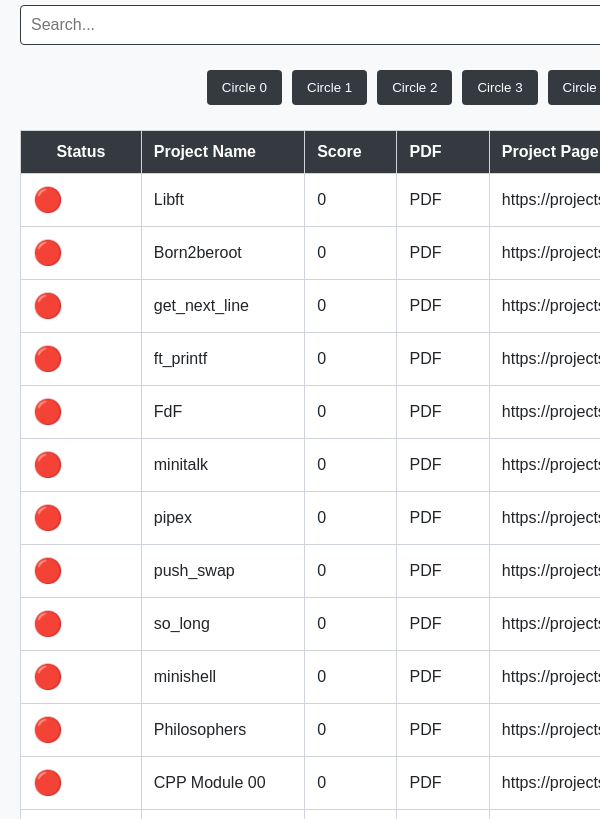
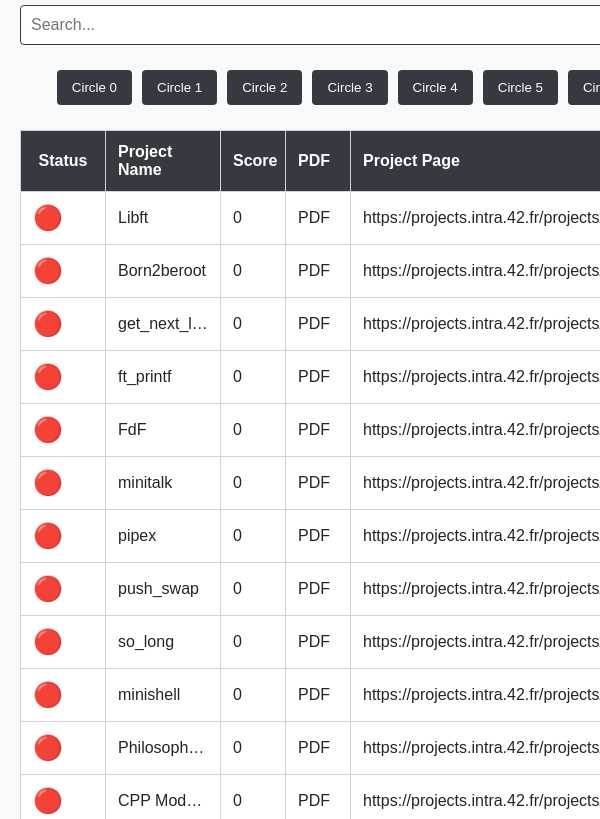
Before and after one commit to swonlee-13/42MiniHackerthon, a browser extension: page hard-coding/popup.html in a window 400 px wide. Shown: the part 93-912 px from the top of the page, 600 px wide, since content can reach past the window. Drawn offline with Linux system fonts and the light colour scheme.

Commit message:
extension size

```diff
--- a/hard-coding/popup.css
+++ b/hard-coding/popup.css
@@ -21,8 +21,8 @@ body {
     background-color: var(--background-color);
     color: var(--text-color);
     transition: background-color 0.3s, color 0.3s;
-    width: 1000px;  /* max: 800px */
-    height: 600px; /* max: 600px */
+    width: 700px;  /* max: 800px */
+    height: 500px; /* max: 600px */
     margin: 0 auto; /* Center the body content */
 }
 
```
